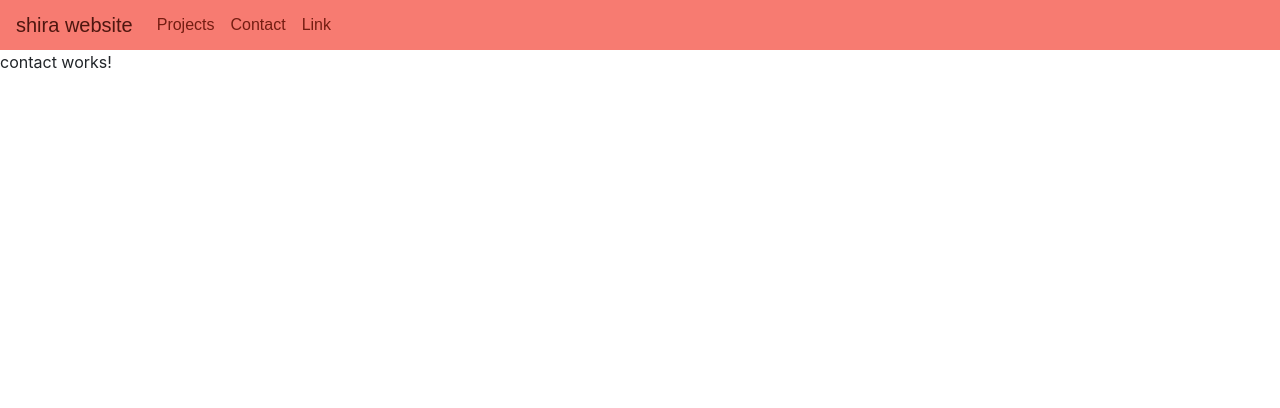
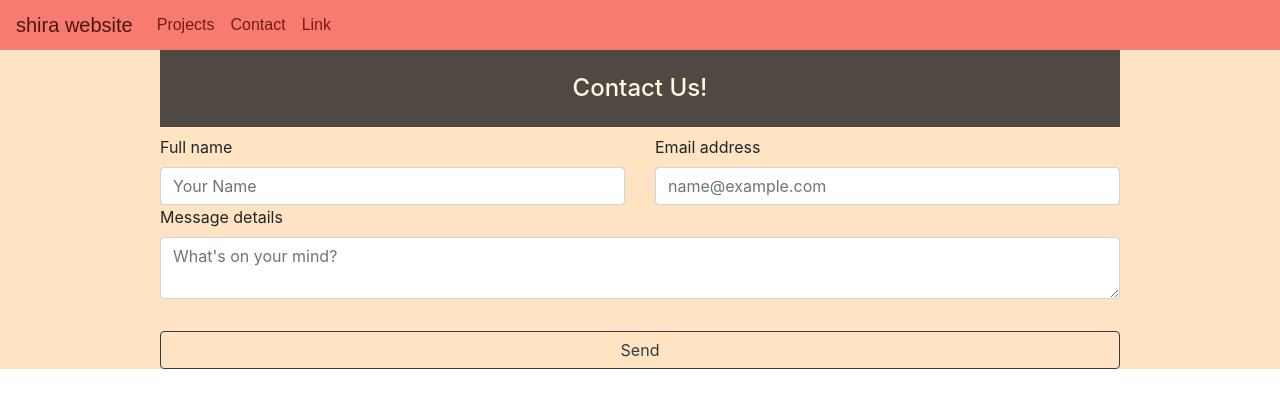
Before and after one commit to ShiraBenZaken/mysite-project-, an Angular app: page /contant-component in a window 1280 px wide. Shown: the top 408 px of the page. Built offline with nearby package versions, Linux system fonts and the light colour scheme.

Commit message:
CSS and HTML part

```diff
--- a/src/app/contact/contact.component.css
+++ b/src/app/contact/contact.component.css
@@ -0,0 +1,18 @@
+
+.page
+{
+    background-color: bisque;
+}
+.form-contact
+{
+padding-left: 10rem;
+padding-right: 10rem;
+}
+.title
+{
+    background-color:rgba(41, 38, 38, 0.815);
+    color: cornsilk;
+    padding-top: 1.5rem;
+    padding-bottom: 1.5rem;
+    text-align: center;
+}
--- a/src/app/contact/contact.component.html
+++ b/src/app/contact/contact.component.html
@@ -1 +1,34 @@
-<p>contact works!</p>
+<body class="page">
+
+<!-- form goes here -->
+<form class="form-contact">
+
+    <h4 class="title">Contact Us!</h4>
+
+    <div class="row">
+        <!-- name -->
+        <div class="col">
+            <div class="field">
+                <label for="exampleInputEmail1">Full name</label>
+                <input type="text" name="name"  class="form-control" placeholder="Your Name">
+            </div>
+        </div>
+        <!-- email -->
+        <div class="col">
+            <div class="field">
+                  <label for="exampleInputEmail1">Email address</label>
+                <input type="email" name="email"  class="form-control" placeholder="name@example.com">
+            </div>
+        </div>
+    </div>
+    <!-- message -->
+    <div class="field">
+        <label for="exampleInputEmail1">Message details</label>
+        <textarea  class="form-control" id="exampleFormControlTextarea1" name="message" placeholder="What's on your mind?"></textarea>
+    </div>
+    <div style="padding-top: 2rem;">
+        <button type="submit" class="btn btn-outline-dark btn-block">Send</button>
+    </div>
+</form>
+
+</body>
```
